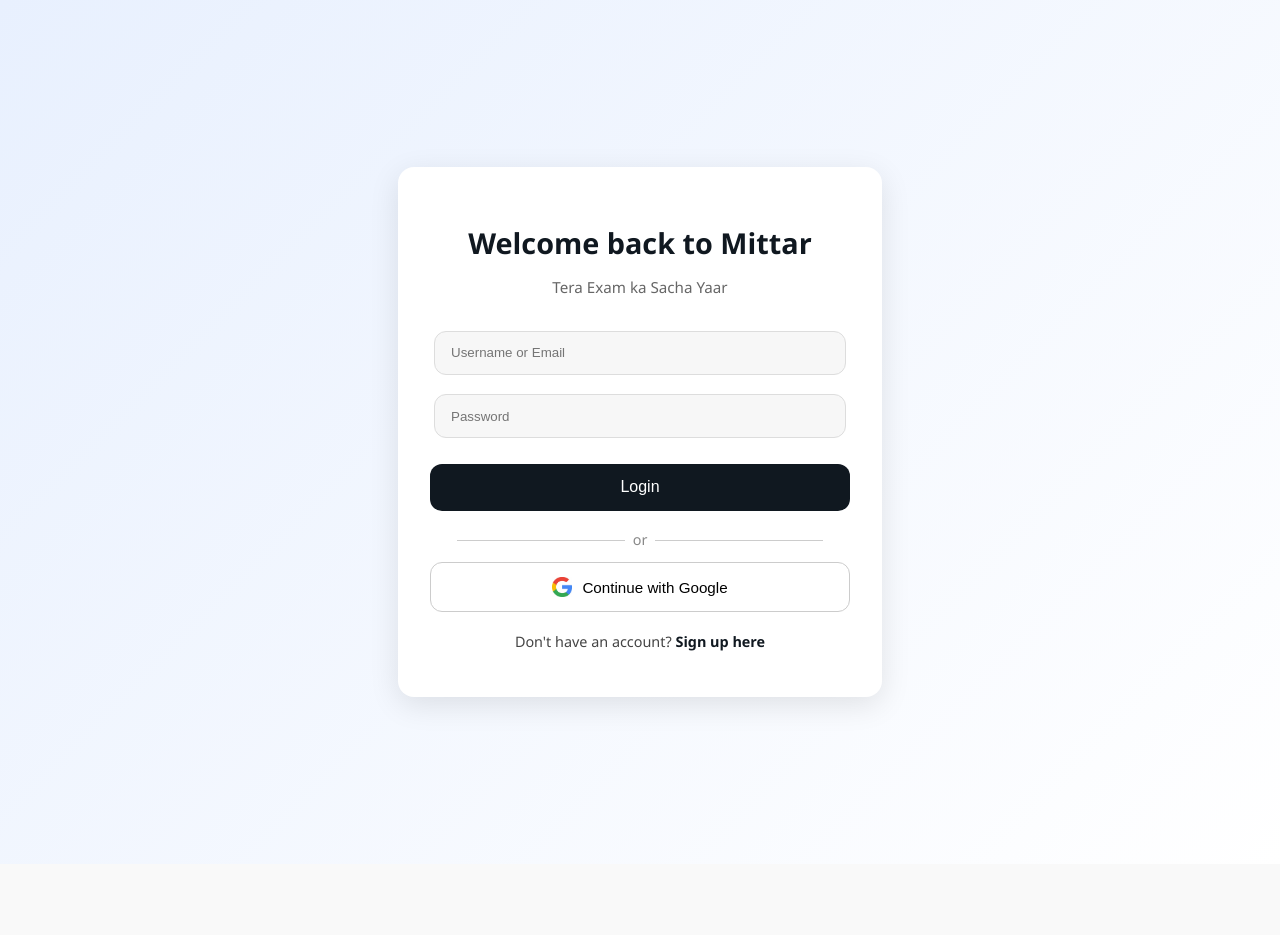
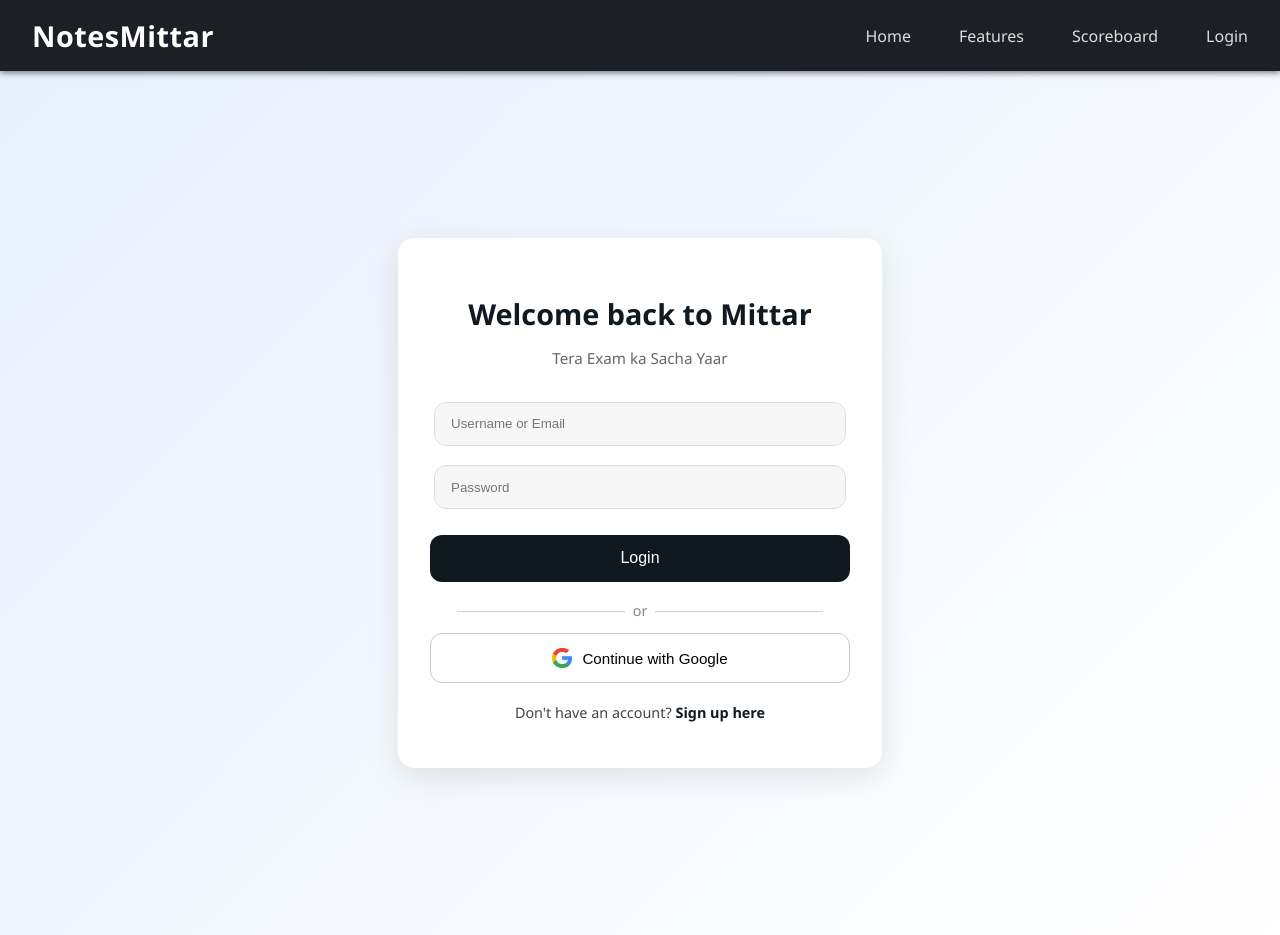
Before and after one commit to Sugandh714/NotesMIttar, a React (Vite) app in the folder react/: page /login in a window 1280 px wide. Before the commit the page ends 864 px from the top, so only its background shows below. Built offline with nearby package versions, Linux system fonts and the light colour scheme.

Commit message:
Backend added for login and signup

```diff
--- a/react/src/pages/Login.jsx
+++ b/react/src/pages/Login.jsx
@@ -3,6 +3,7 @@
 import GoogleIcon from '../assets/images/google-icon.jpg'; // Import Google icon image
 import '../style/Auth.css'; // Shared CSS for login/signup
 import Home from  './Home';
+import Navbar from '../component/Navbar';
 
 function Login() {
   const BASE_URL = 'http://localhost:5000/api';
@@ -37,6 +38,8 @@
 
 
   return (
+    <>
+    <Navbar/>
     <div className="login-body">
       <div className="login-container">
         <h2>Welcome back to Mittar</h2>
@@ -72,6 +75,7 @@
         </p>
       </div>
     </div>
+    </>
   );
 }
 
--- a/react/src/pages/Signup.jsx
+++ b/react/src/pages/Signup.jsx
@@ -1,6 +1,7 @@
 import { useState } from 'react';
 import { useNavigate, Link } from 'react-router-dom';
 import '../style/Auth.css';
+import Navbar from '../component/Navbar';
 
 function Signup() {
   const BASE_URL = 'http://localhost:5000/api';
@@ -51,6 +52,8 @@
 
 
   return (
+    <>
+    <Navbar/>
     <div className="login-body">
       <div className="login-container">
         <h2>Create your MittarID</h2>
@@ -93,6 +96,7 @@
         </p>
       </div>
     </div>
+    </>
   );
 }
 
```
